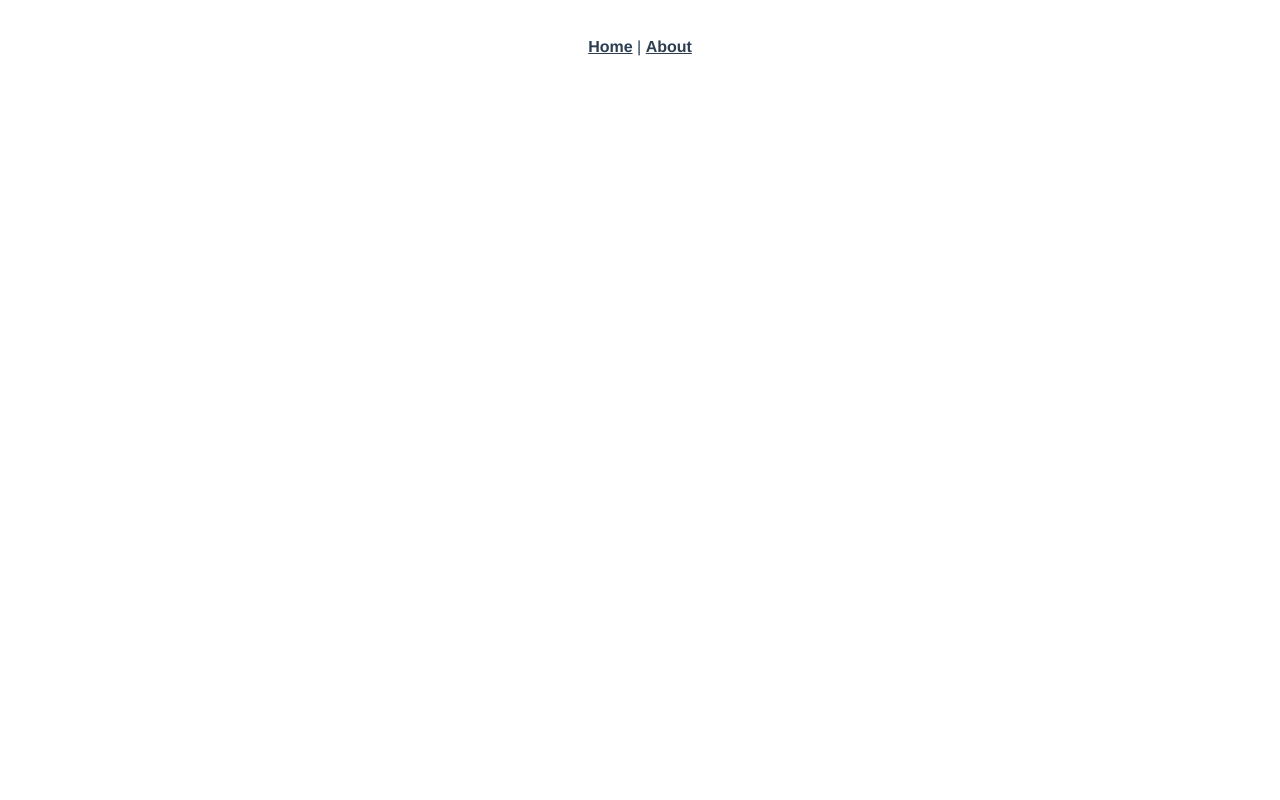
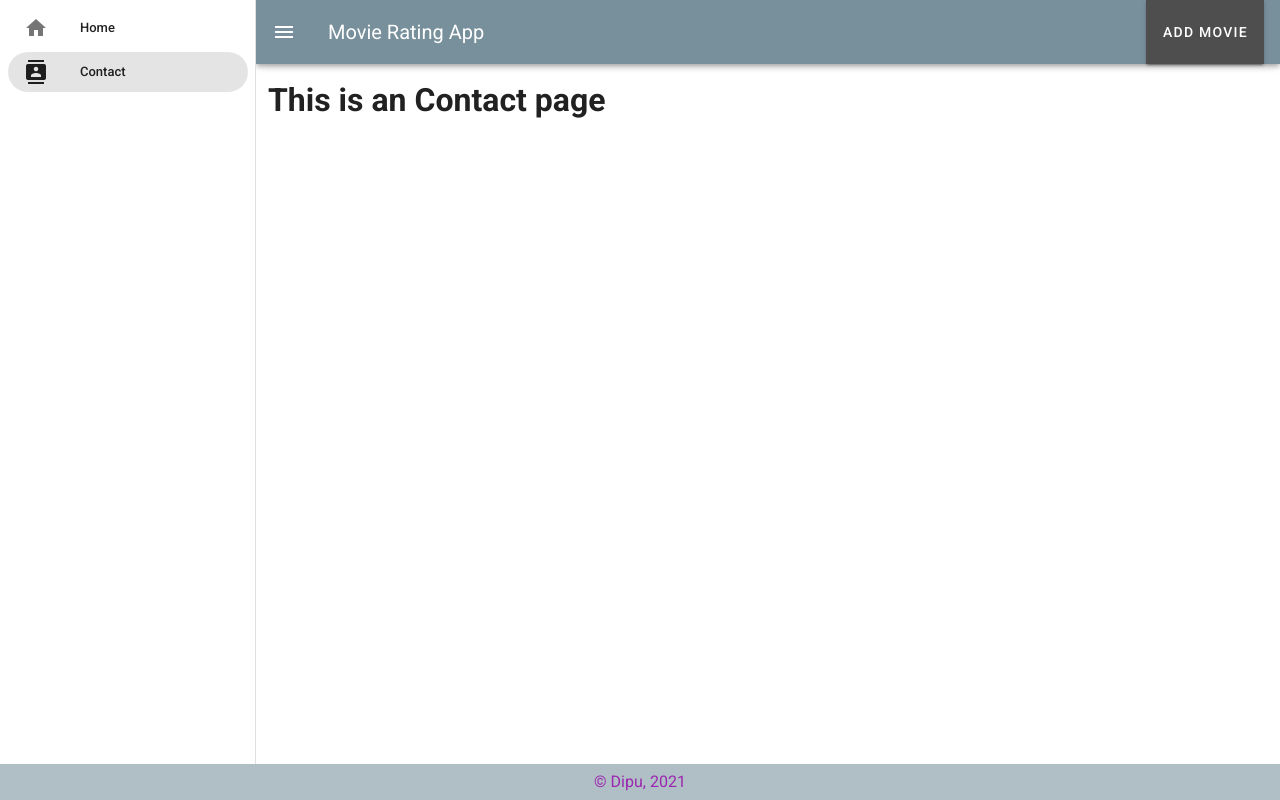
Before and after one commit to esmattoha/vuetify-mr, a Vue app: page /contact in a window 1280 px wide. Built offline with nearby package versions, Linux system fonts and the light colour scheme.

Commit message:
home page impliment

```diff
--- a/package.json
+++ b/package.json
@@ -9,6 +9,7 @@
   "dependencies": {
     "vue": "^2.6.11",
     "vue-router": "^3.2.0",
+    "vuetify": "^2.2.11",
     "vuex": "^3.4.0"
   },
   "devDependencies": {
@@ -17,6 +18,8 @@
     "@vue/cli-service": "~4.5.0",
     "sass": "^1.26.5",
     "sass-loader": "^8.0.2",
-    "vue-template-compiler": "^2.6.11"
+    "vue-cli-plugin-vuetify": "~2.0.9",
+    "vue-template-compiler": "^2.6.11",
+    "vuetify-loader": "^1.3.0"
   }
 }
--- a/public/index.html
+++ b/public/index.html
@@ -1,11 +1,13 @@
 <!DOCTYPE html>
-<html lang="">
+<html lang="en">
   <head>
     <meta charset="utf-8">
     <meta http-equiv="X-UA-Compatible" content="IE=edge">
     <meta name="viewport" content="width=device-width,initial-scale=1.0">
     <link rel="icon" href="<%= BASE_URL %>favicon.ico">
     <title><%= htmlWebpackPlugin.options.title %></title>
+    <link rel="stylesheet" href="https://fonts.googleapis.com/css?family=Roboto:100,300,400,500,700,900">
+    <link rel="stylesheet" href="https://cdn.jsdelivr.net/npm/@mdi/font@latest/css/materialdesignicons.min.css">
   </head>
   <body>
     <noscript>
--- a/src/App.vue
+++ b/src/App.vue
@@ -1,32 +1,68 @@
 <template>
-  <div id="app">
-    <div id="nav">
-      <router-link to="/">Home</router-link> |
-      <router-link to="/about">About</router-link>
-    </div>
-    <router-view/>
-  </div>
+  <v-app id="inspire">
+    <v-navigation-drawer
+      v-model="drawer"
+      app
+
+    >
+     <v-list
+          dense
+          rounded
+        >
+          <v-list-item
+            v-for="item in items"
+            :key="item.title"
+            link
+            :to="item.to"
+          >
+            <v-list-item-icon>
+              <v-icon>{{ item.icon }}</v-icon>
+            </v-list-item-icon>
+
+            <v-list-item-content>
+              <v-list-item-title >{{ item.title }}</v-list-item-title>
+            </v-list-item-content>
+          </v-list-item>
+        </v-list>
+      </v-navigation-drawer>
+
+    <v-app-bar
+      app
+      color="#78909C"
+      dark
+      >
+      <v-app-bar-nav-icon @click="drawer = !drawer"></v-app-bar-nav-icon>
+
+      <v-toolbar-title >Movie Rating App</v-toolbar-title>
+      <v-spacer></v-spacer>
+      <v-toolbar-items class="hidden-sm--and-down">
+        <v-btn flat v-bind:to="{name : 'AddMovie'}">Add Movie</v-btn>
+      </v-toolbar-items>
+    </v-app-bar>
+    <v-content>
+      <v-container fluid>
+        <div id="app">
+          <router-view></router-view>
+        </div>
+      </v-container>
+    </v-content>
+    <v-footer app color="#B0BEC5">
+      <span class="purple--text ma-auto">&copy; Dipu, 2021</span>
+    </v-footer>
+
+  </v-app>
 </template>
 
-<style lang="scss">
-#app {
-  font-family: Avenir, Helvetica, Arial, sans-serif;
-  -webkit-font-smoothing: antialiased;
-  -moz-osx-font-smoothing: grayscale;
-  text-align: center;
-  color: #2c3e50;
-}
+<script>
+  export default {
+    data: () => ({
+       drawer: null,
+         items: [
+          { title: 'Home', icon: 'mdi-home', to:'/' },
+          { title: 'Contact', icon: 'mdi-contacts', to:'/contact' },
+        ],
+        right: null,
 
-#nav {
-  padding: 30px;
-
-  a {
-    font-weight: bold;
-    color: #2c3e50;
-
-    &.router-link-exact-active {
-      color: #42b983;
-    }
+    })
   }
-}
-</style>
+</script>
--- a/src/main.js
+++ b/src/main.js
@@ -2,11 +2,16 @@ import Vue from 'vue'
 import App from './App.vue'
 import router from './router'
 import store from './store'
+import vuetify from './plugins/vuetify';
 
 Vue.config.productionTip = false
 
 new Vue({
+  el:'#app',
   router,
   store,
+  vuetify,
+  components:{App},
+  template:'<App/>',
   render: function (h) { return h(App) }
 }).$mount('#app')
--- /dev/null
+++ b/src/plugins/vuetify.js
@@ -0,0 +1,7 @@
+import Vue from 'vue';
+import Vuetify from 'vuetify/lib/framework';
+
+Vue.use(Vuetify);
+
+export default new Vuetify({
+});
--- a/src/router/index.js
+++ b/src/router/index.js
@@ -11,13 +11,13 @@ const routes = [
     component: Home
   },
   {
-    path: '/about',
-    name: 'About',
+    path: '/contact',
+    name: 'Contact',
     // route level code-splitting
     // this generates a separate chunk (about.[hash].js) for this route
     // which is lazy-loaded when the route is visited.
     component: function () {
-      return import(/* webpackChunkName: "about" */ '../views/About.vue')
+      return import(/* webpackChunkName: "about" */ '../views/Contact.vue')
     }
   }
 ]
--- a/src/views/About.vue
+++ b/src/views/Contact.vue
@@ -1,5 +1,5 @@
 <template>
   <div class="about">
-    <h1>This is an about page</h1>
+    <h1>This is an Contact page</h1>
   </div>
 </template>
--- a/src/views/Home.vue
+++ b/src/views/Home.vue
@@ -1,18 +1,150 @@
 <template>
-  <div class="home">
-    <img alt="Vue logo" src="../assets/logo.png">
-    <HelloWorld msg="Welcome to Your Vue.js App"/>
-  </div>
+  <v-layout row wrap class="pa-6">
+    <v-flex xs4 class="pa-5">
+      <v-card>
+        <v-card-title primary-title>
+          <div>
+            <div class="headline">
+              Batman vs Superman
+            </div>
+            <span class="grey-text">2016, Science flim/Action 3h 3m</span>
+          </div>
+        </v-card-title>
+        <v-card-text>
+          "Batman v Superman: Dawn of Justice" is state of the art epic superhero filmmaking.
+          That's a compliment if you prefer these movies to be ponderous, disorganized and glum,
+          but a warning if you prefer tonal variation from film to film and scene to scene, and
+          have a soft spot for storytelling that actually tells, you know, a story, as opposed to
+          doing an occasionally inspired but mostly just competent job of setting up the next chapter
+          in a Marvel-styled franchise.
+        </v-card-text>
+        <v-card-action>
+          <v-btn flat color="purple">Rate this movie</v-btn>
+          <v-spacer></v-spacer>
+        </v-card-action>
+      </v-card>
+    </v-flex>
+    <v-flex xs4 class="pa-5">
+      <v-card>
+        <v-card-title primary-title>
+          <div>
+            <div class="headline">
+             War
+            </div>
+            <span class="grey-text">2019, Action/Drama 2h 32m</span>
+          </div>
+        </v-card-title>
+        <v-card-text>
+          Two stars and firm favourites of the action genre, Hrithik Roshan and Tiger Shroff, lock horns in War.
+          It’s a juicy proposition for fanboys and girls of both actors. A sort of millennial throwback to the
+          90s showdown between Sanjay Dutt and Jackie Shroff in Subhash Ghai's Khalnayak. But apart from this
+          talking-point premise, War, serves up a lot more for the action-movie buffs. It has lots of stunts,
+          thrills, twists and just enough masala and explosions to keep you engaged in the first half.
+        </v-card-text>
+        <v-card-action>
+          <v-btn flat color="purple">Rate this movie</v-btn>
+          <v-spacer></v-spacer>
+        </v-card-action>
+      </v-card>
+    </v-flex>
+    <v-flex xs4 class="pa-5">
+      <v-card>
+        <v-card-title primary-title>
+          <div>
+            <div class="headline">
+              Avenger EndGame
+            </div>
+            <span class="grey-text">2019, Science flim/Action 3h 23m</span>
+          </div>
+        </v-card-title>
+        <v-card-text>
+          “Avengers: Endgame” is the culmination of a decade of blockbuster filmmaking,
+          the result of years of work from thousands of people. It is designed to be the
+          most blockbuster of all the blockbusters, a movie with a dozen subplots colliding,
+          and familiar faces from over 20 other movies.  It’s a
+          satisfying end to a chapter of blockbuster history that will be hard to top for pure spectacle.
+          In terms of sheer.
+        </v-card-text>
+        <v-card-action>
+          <v-btn flat color="purple">Rate this movie</v-btn>
+          <v-spacer></v-spacer>
+        </v-card-action>
+      </v-card>
+    </v-flex>
+    <v-flex xs4 class="pa-5">
+      <v-card>
+        <v-card-title primary-title>
+          <div>
+            <div class="headline">
+             DDLJ
+            </div>
+            <span class="grey-text">1995, Most Romantic 3h </span>
+          </div>
+        </v-card-title>
+        <v-card-text>
+         In India, Baldev is reunited with his relatives and his friend, Ajit. A miserable Simran and her
+         younger sister Chutki take an instant dislike to Simran's fiancé Kuljeet because of his arrogance.
+          The next morning, Raj arrives outside of the house where Simran is staying
+         and the two reunite. She begs him to elope with her, but Raj refuses and says he will only marry her
+         with her father's consent. Raj befriends Kuljeet and is quickly accepted by both families.
+        </v-card-text>
+        <v-card-action>
+          <v-btn flat color="purple">Rate this movie</v-btn>
+          <v-spacer></v-spacer>
+        </v-card-action>
+      </v-card>
+    </v-flex>
+    <v-flex xs4 class="pa-5">
+      <v-card>
+        <v-card-title primary-title>
+          <div>
+            <div class="headline">
+             Raone
+            </div>
+            <span class="grey-text">2016, Action/Teckhowlogy 2h 41m</span>
+          </div>
+        </v-card-title>
+        <v-card-text>
+           Rajnikant's Robot may have pre-dated it, but Ra-One does manage to hold despite the larger-than-life
+           quality of Rajni's antics as Chitti. Here, Shah Rukh Khan does the train walk sideways and he does
+           it rather well. And if that is not enough, the two desi sci fi heroes have a split second encounter
+           on the streets of Mumbai, with Rajni saar showing off his flying googles act and SRK replicating it
+           with elan. Twin Rascals!
+        </v-card-text>
+        <v-card-action>
+          <v-btn flat color="purple">Rate this movie</v-btn>
+          <v-spacer></v-spacer>
+        </v-card-action>
+      </v-card>
+    </v-flex>
+    <v-flex xs4 class="pa-5">
+      <v-card>
+        <v-card-title primary-title>
+          <div>
+            <div class="headline">
+             Bahubali 2
+            </div>
+            <span class="grey-text">2017, Action/Drama 2h 49m</span>
+          </div>
+        </v-card-title>
+        <v-card-text>
+          Behold, the first great summer film: a three-hour action-adventure about a leader whose
+          heroic deeds make Conan the Barbarian look like a wimp. The Indian action/period epic "Baahubali 2:
+          The Conclusion" is everything I want but rarely get from superhero and big-budget fantasy movies.
+          Here, larger-than-life characters—specifically a beloved warrior-king Amarendra Baahubali (Prabhas)
+          and his jealous cousin Bhalla (Rana Daggubati)—fight for the Mashimathi.
+        </v-card-text>
+        <v-card-action>
+          <v-btn flat color="purple">Rate this movie</v-btn>
+          <v-spacer></v-spacer>
+        </v-card-action>
+      </v-card>
+    </v-flex>
+  </v-layout>
 </template>
 
 <script>
-// @ is an alias to /src
-import HelloWorld from '@/components/HelloWorld.vue'
+  export default {
 
-export default {
-  name: 'Home',
-  components: {
-    HelloWorld
   }
-}
 </script>
--- /dev/null
+++ b/vue.config.js
@@ -0,0 +1,5 @@
+module.exports = {
+  "transpileDependencies": [
+    "vuetify"
+  ]
+}
```
Also changed, not shown: src/components/HelloWorld.vue (deleted, +0 -58 lines), src/assets/logo.svg (added), 1 other file (tests, documents, lock files or other folders).
